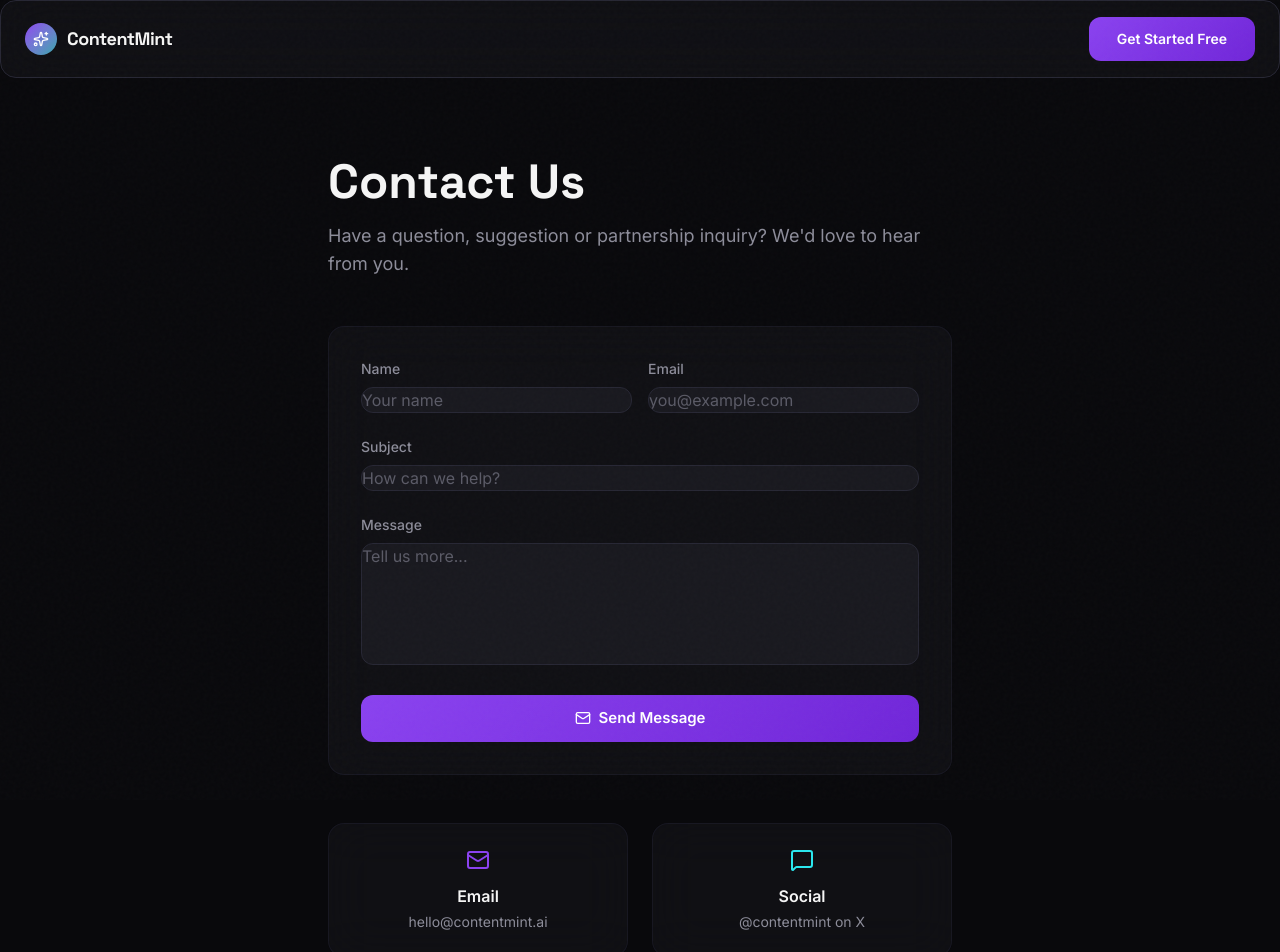
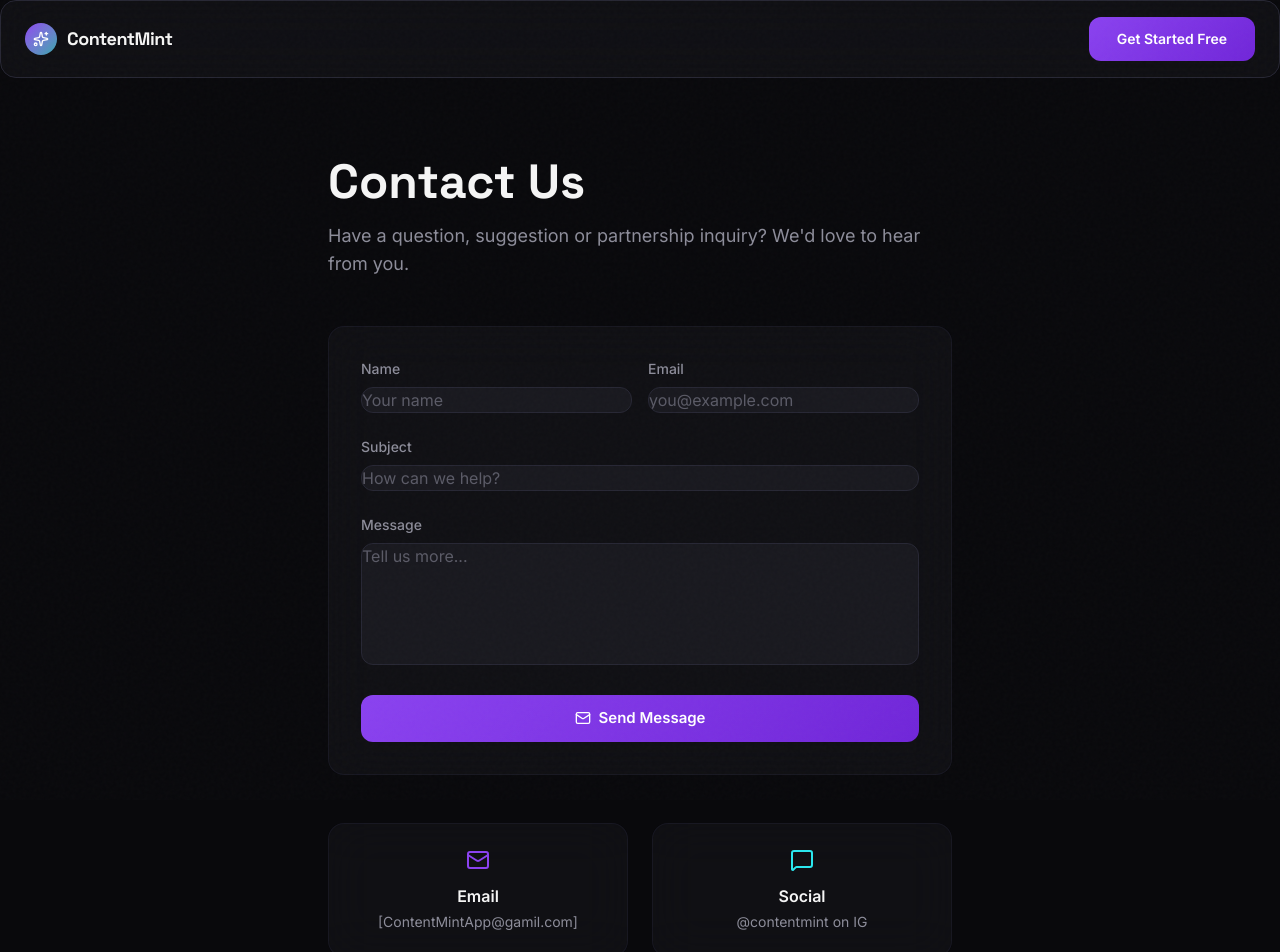
Before and after one commit to VikashMeena777/ContentMint-NovaMint, a Next.js app: page /contact in a window 1280 px wide. Shown: the top 952 px of the page. Built offline with nearby package versions, Linux system fonts and the light colour scheme; no server answers.

Commit message:
Add files via upload

```diff
--- a/src/app/contact/page.tsx
+++ b/src/app/contact/page.tsx
@@ -113,12 +113,12 @@ export default function ContactPage() {
           <div className="glass-card p-6 text-center">
             <Mail className="w-6 h-6 text-accent mx-auto mb-3" />
             <h3 className="font-semibold text-text-primary mb-1">Email</h3>
-            <p className="text-text-secondary text-sm">hello@contentmint.ai</p>
+            <p className="text-text-secondary text-sm">[ContentMintApp@gamil.com]</p>
           </div>
           <div className="glass-card p-6 text-center">
             <MessageSquare className="w-6 h-6 text-spark mx-auto mb-3" />
             <h3 className="font-semibold text-text-primary mb-1">Social</h3>
-            <p className="text-text-secondary text-sm">@contentmint on X</p>
+            <p className="text-text-secondary text-sm">@contentmint on IG</p>
           </div>
         </div>
       </main>
```
